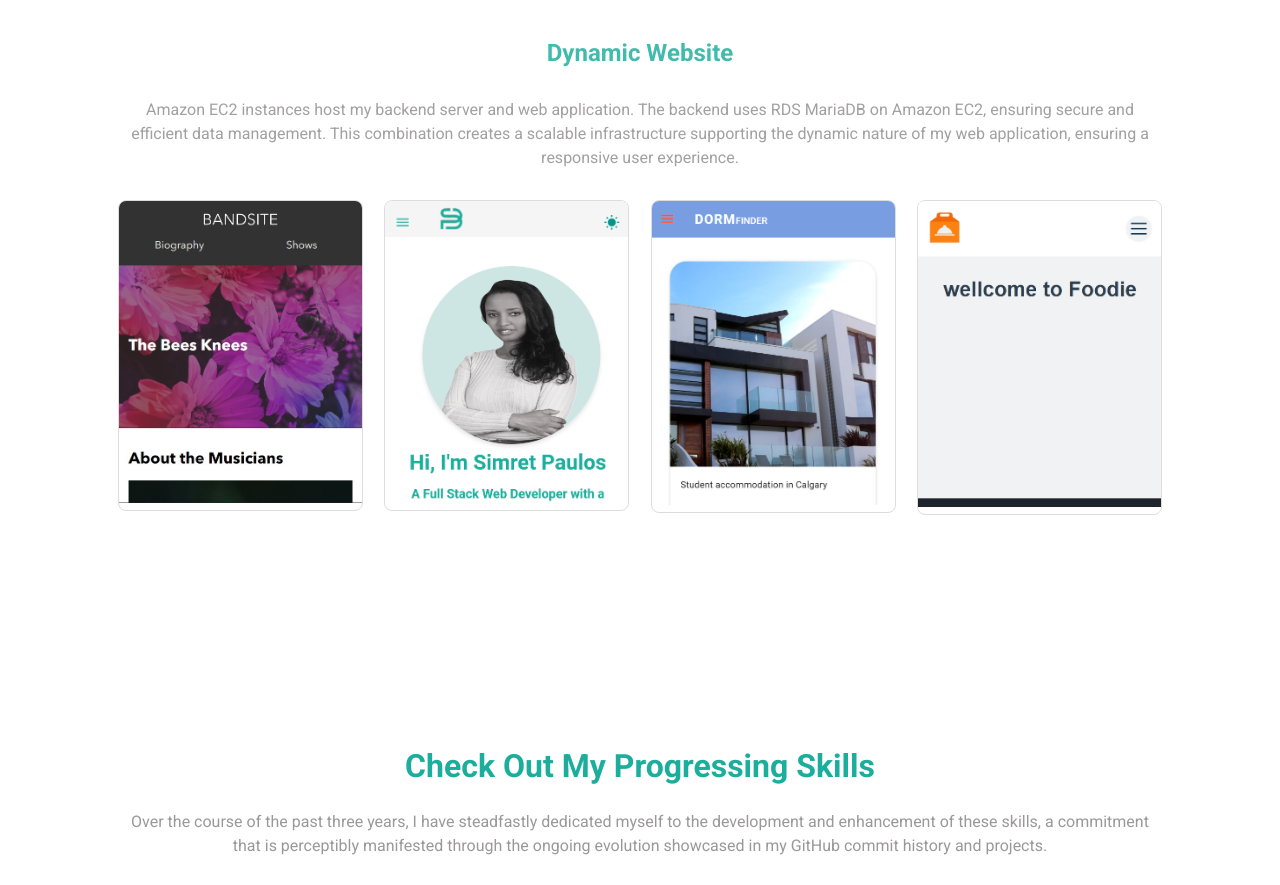
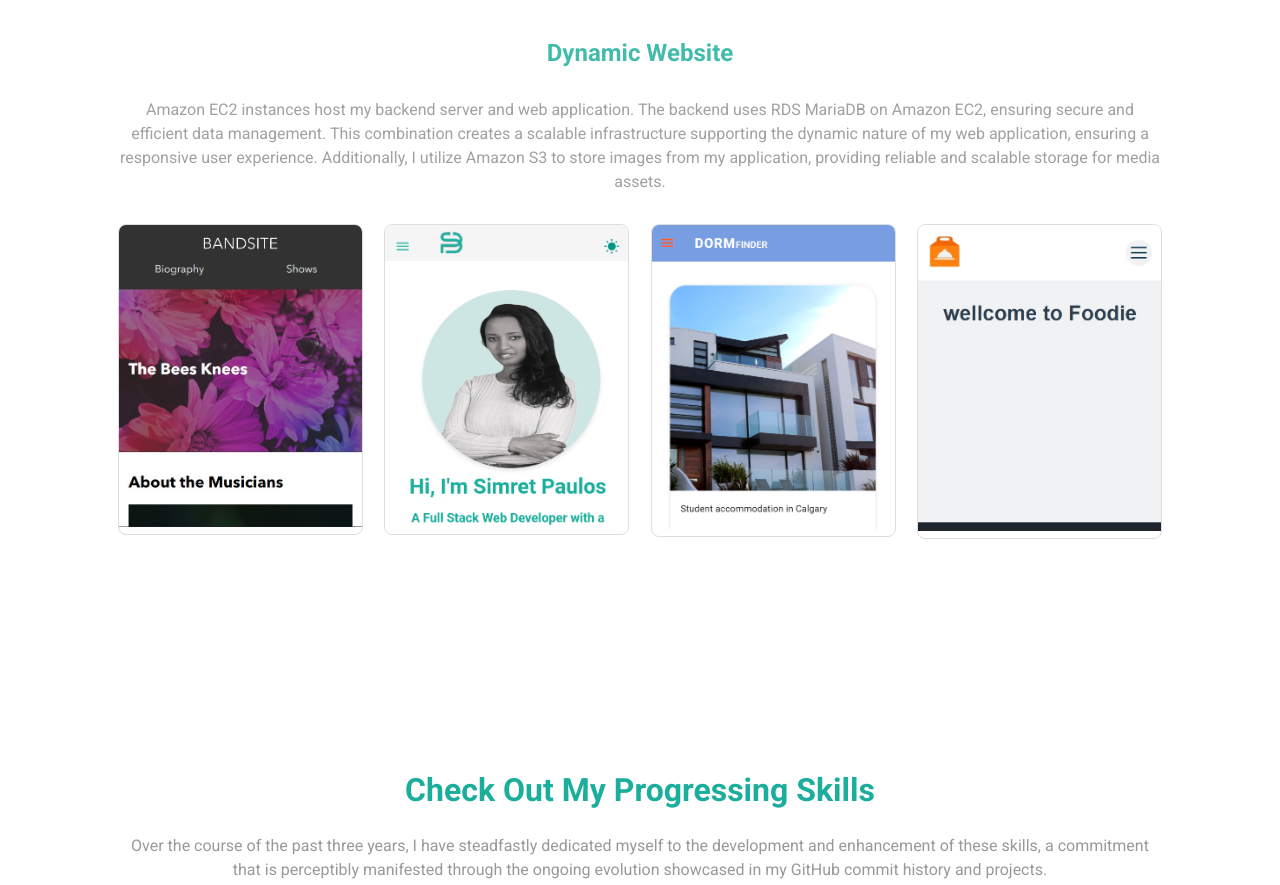
Before and after one commit to simretB05/my_vue_portfolio, a Vue app: page / in a window 1280 px wide. Shown: the part 1533-2418 px from the top of the page. Built offline with nearby package versions, Linux system fonts and the light colour scheme.

Commit message:
modifid projects component p tags

```diff
--- a/src/components/ProjectsComponent.vue
+++ b/src/components/ProjectsComponent.vue
@@ -52,8 +52,9 @@
 
     <div    v-scrollanimation="'fade'" class="dynamic-website"><h2>Dynamic Website</h2>
       <p class="dynamic_text">
-        Amazon EC2 instances host my backend server and web application. The backend uses RDS MariaDB on Amazon EC2, ensuring secure and efficient data management. This combination creates a scalable infrastructure supporting the dynamic nature of my web application, ensuring a responsive user experience.
-</p></div>
+    Amazon EC2 instances host my backend server and web application. The backend uses RDS MariaDB on Amazon EC2, ensuring secure and efficient data management. This combination creates a scalable infrastructure supporting the dynamic nature of my web application, ensuring a responsive user experience. Additionally, I utilize Amazon S3 to store images from my application, providing reliable and scalable storage for media assets.
+</p>
+</div>
 
     <div name="card-fade" tag="div" class="card-container" ref="dynamicContainer">
   <div
```
